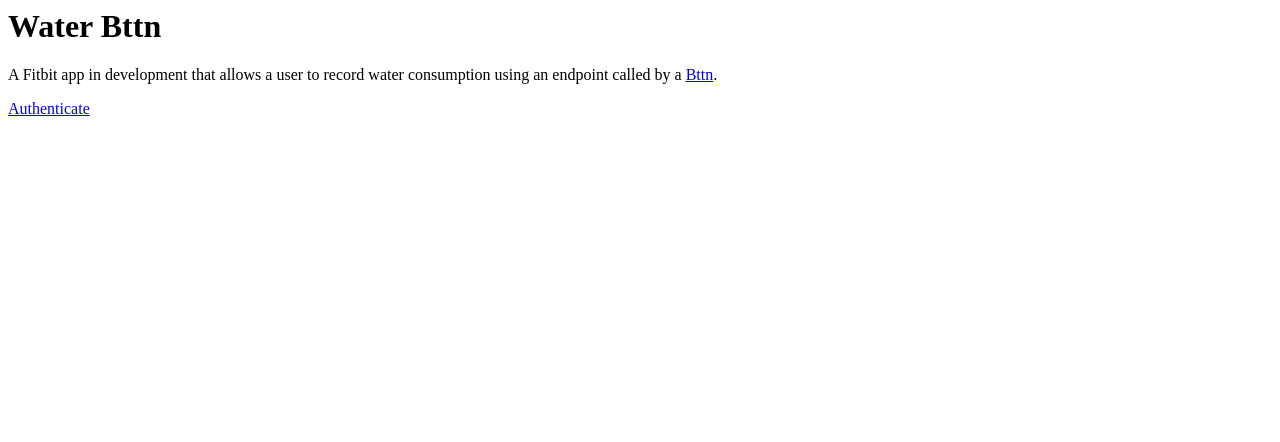
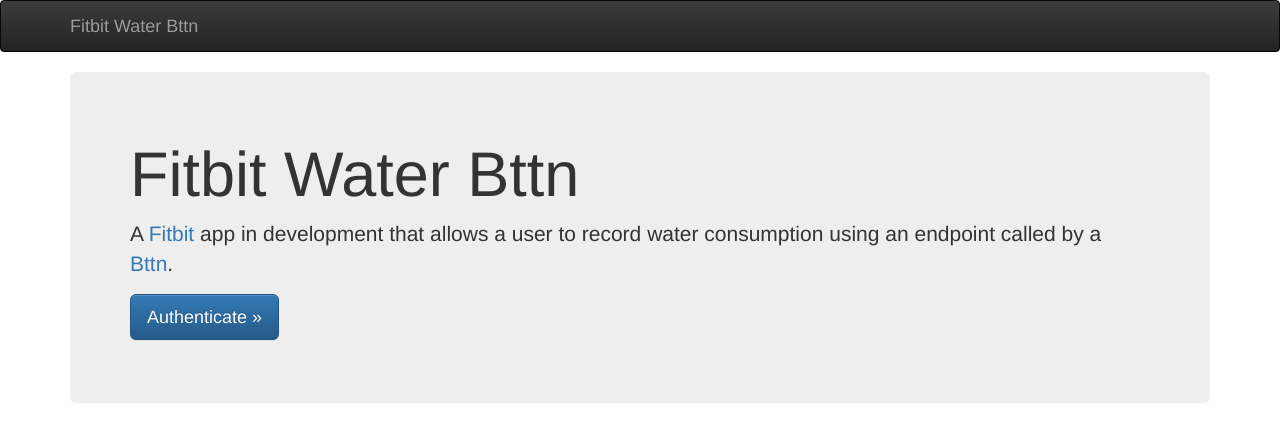
Before and after one commit to tyler-paulson/water, a PHP site: page / in a window 1280 px wide. Shown: the top 442 px of the page. Run offline with PHP 8.4, Linux system fonts and the light colour scheme; some libraries are stand-ins or nearby versions.

Commit message:
Add Bootstrap

```diff
--- /dev/null
+++ b/includes/nav.php
@@ -0,0 +1,7 @@
+<nav class="navbar navbar-inverse">
+  <div class="container">
+	<div class="navbar-header">
+	  <a class="navbar-brand" href="/">Fitbit Water Bttn</a>
+	</div>
+  </div>
+</nav>
--- a/index.php
+++ b/index.php
@@ -4,17 +4,27 @@
 
 <head>
 
-	<title>Water Bttn</title>
+	<title>Fitbit Water Bttn</title>
+
+	<link rel="stylesheet" href="//cdnjs.cloudflare.com/ajax/libs/twitter-bootstrap/3.3.7/css/bootstrap.min.css">
+	<link rel="stylesheet" href="//cdnjs.cloudflare.com/ajax/libs/twitter-bootstrap/3.3.7/css/bootstrap-theme.min.css">
 
 </head>
 
 <body>
 
-<h1>Water Bttn</h1>
+<?php include('includes/nav.php'); ?>
 
-<p>A Fitbit app in development that allows a user to record water consumption using an endpoint called by a <a href="https://bt.tn/">Bttn</a>.</p>
+<div class="container">
+	<div class="jumbotron">
+		<h1>Fitbit Water Bttn</h1>
+		<p>A <a href="https://www.fitbit.com/" target="_blank">Fitbit</a> app in development that allows a user to record water consumption using an endpoint called by a <a href="https://bt.tn/" target="_blank">Bttn</a>.</p>
+		<p><a class="btn btn-primary btn-lg" href="https://www.fitbit.com/oauth2/authorize?response_type=code&client_id=<?php echo CLIENT_ID; ?>&scope=nutrition" role="button">Authenticate &raquo;</a></p>
+	</div>
+</div>
 
-<p><a href="https://www.fitbit.com/oauth2/authorize?response_type=code&client_id=<?php echo CLIENT_ID; ?>&scope=nutrition">Authenticate</a>
+<script src="//cdnjs.cloudflare.com/ajax/libs/jquery/3.1.1/jquery.min.js"></script>
+<script src="//cdnjs.cloudflare.com/ajax/libs/twitter-bootstrap/3.3.7/js/bootstrap.min.js"></script>
 
 </body>
 
```
Also changed, not shown: redirect.php (+16 -4 lines), README.md.
